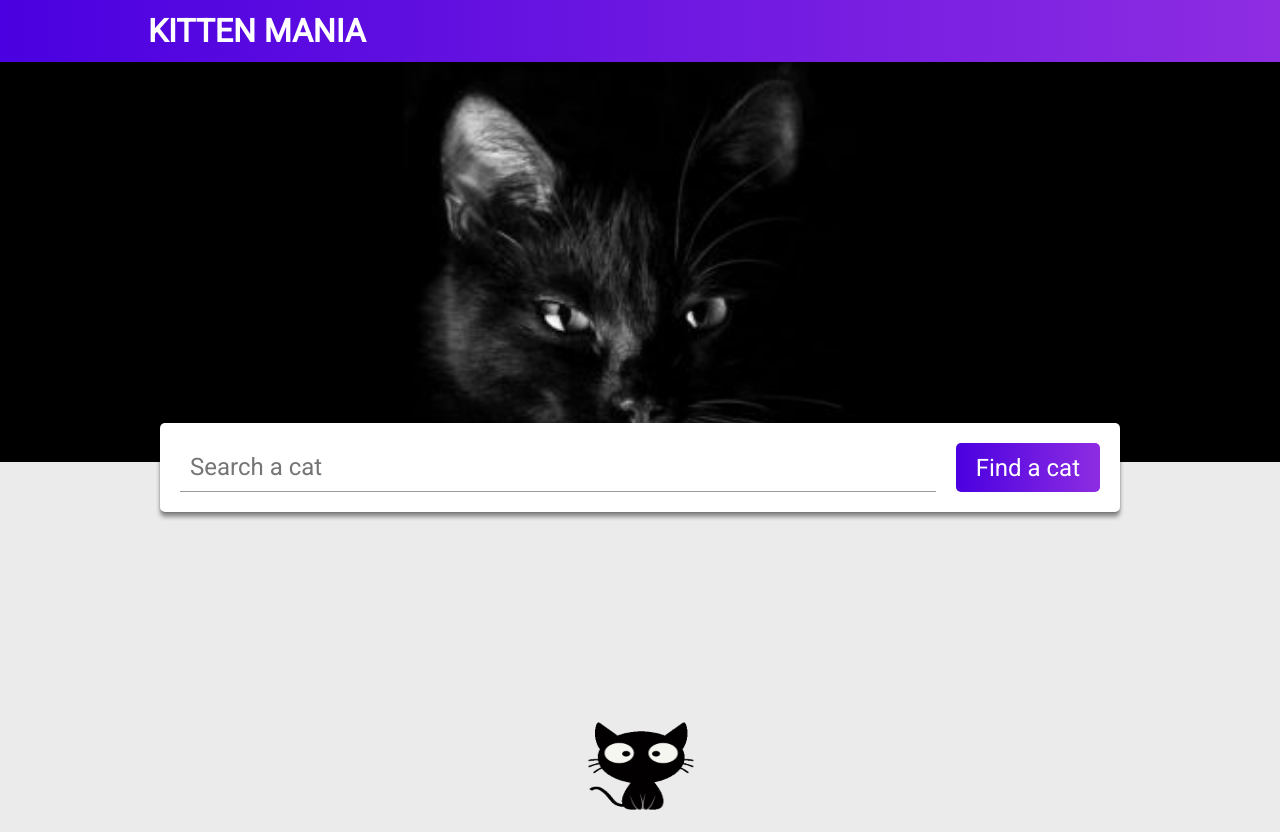
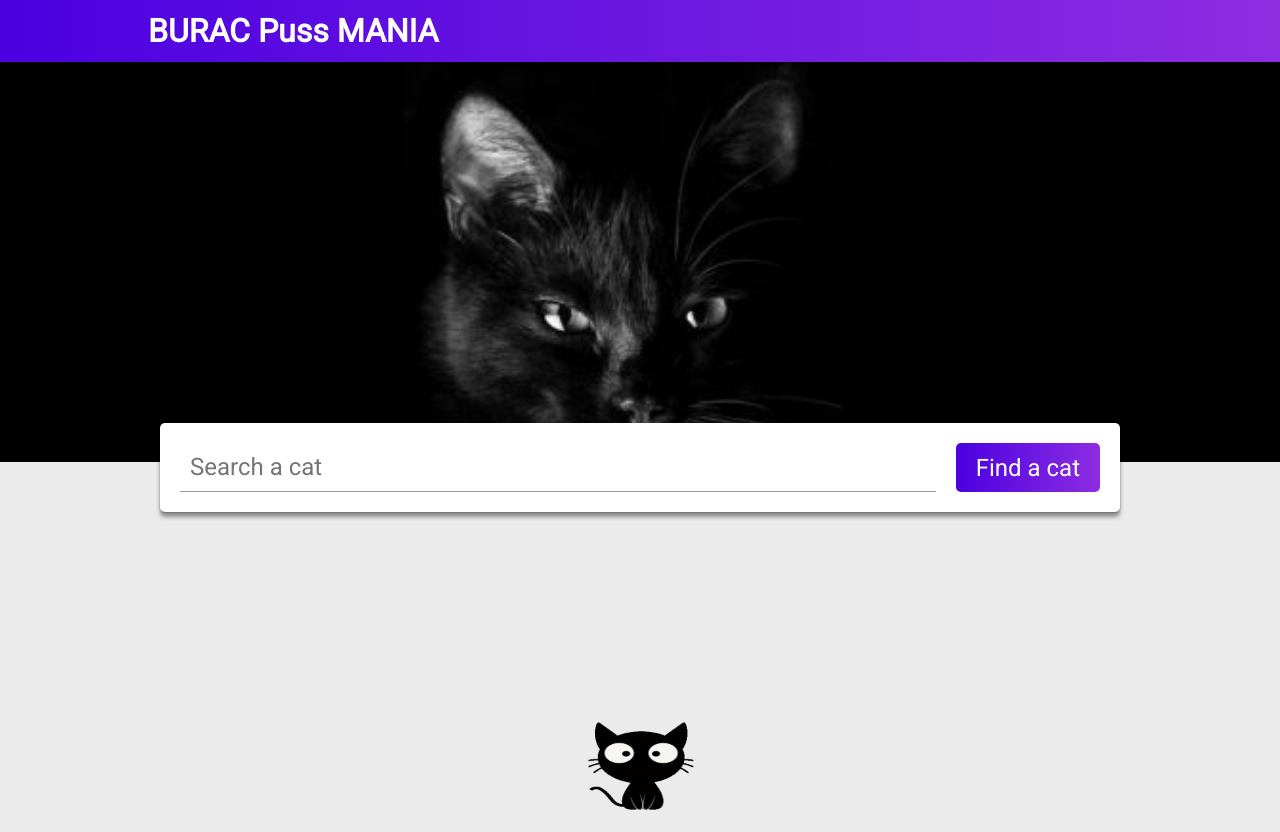
Before and after one commit to haringCONrado/burac41b, a plain HTML site: page index.html in a window 1280 px wide. Drawn offline with Linux system fonts and the light colour scheme.

Commit message:
HeaderChange

```diff
--- a/index.html
+++ b/index.html
@@ -10,7 +10,7 @@
 <body>
     <header>
         <div class="container">
-            <h1>KITTEN MANIA</h1>
+            <h1>BURAC Puss MANIA</h1>
         </div>
     </header>
 
```
